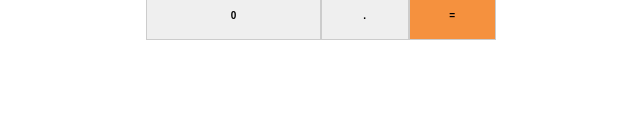
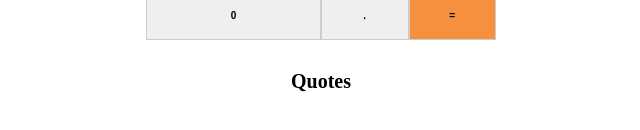
Before and after one commit to seperalta22/math-magicians, a React (Create React App) app: page / in a window 1280 px wide. Shown: the part 296-426 px from the top of the page, without its empty margins (319-959 px from the left). Built offline with nearby package versions, Linux system fonts and the light colour scheme.

Commit message:
Create Quotes component

```diff
--- a/src/App.js
+++ b/src/App.js
@@ -1,10 +1,12 @@
 import './App.css';
 import Calculator from './components/Calculator';
+import Quotes from './components/Quotes';
 
 function App() {
   return (
     <div className="app">
       <Calculator />
+      <Quotes />
     </div>
   );
 }
--- /dev/null
+++ b/src/components/Quotes.js
@@ -0,0 +1,9 @@
+function Quotes() {
+  return (
+    <div className="quotes">
+      <h1>Quotes</h1>
+    </div>
+  );
+}
+
+export default Quotes;
```
